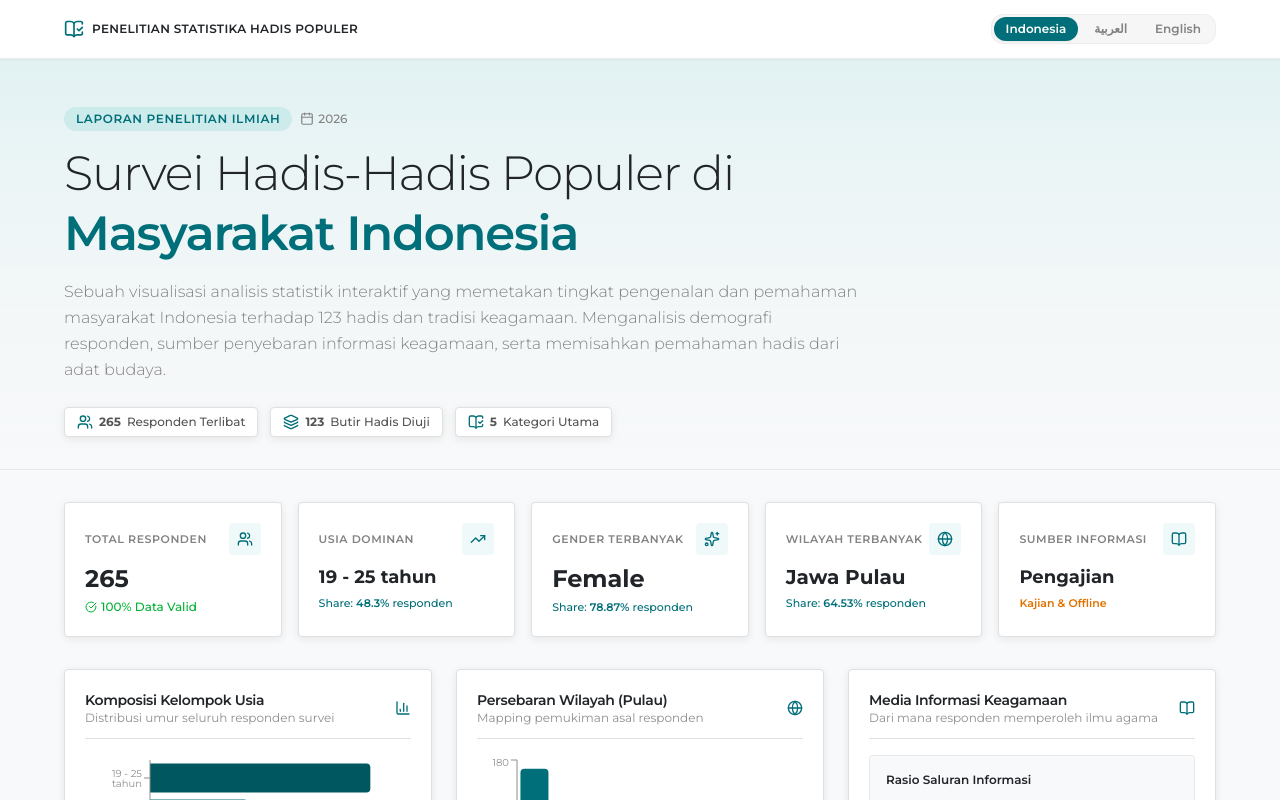
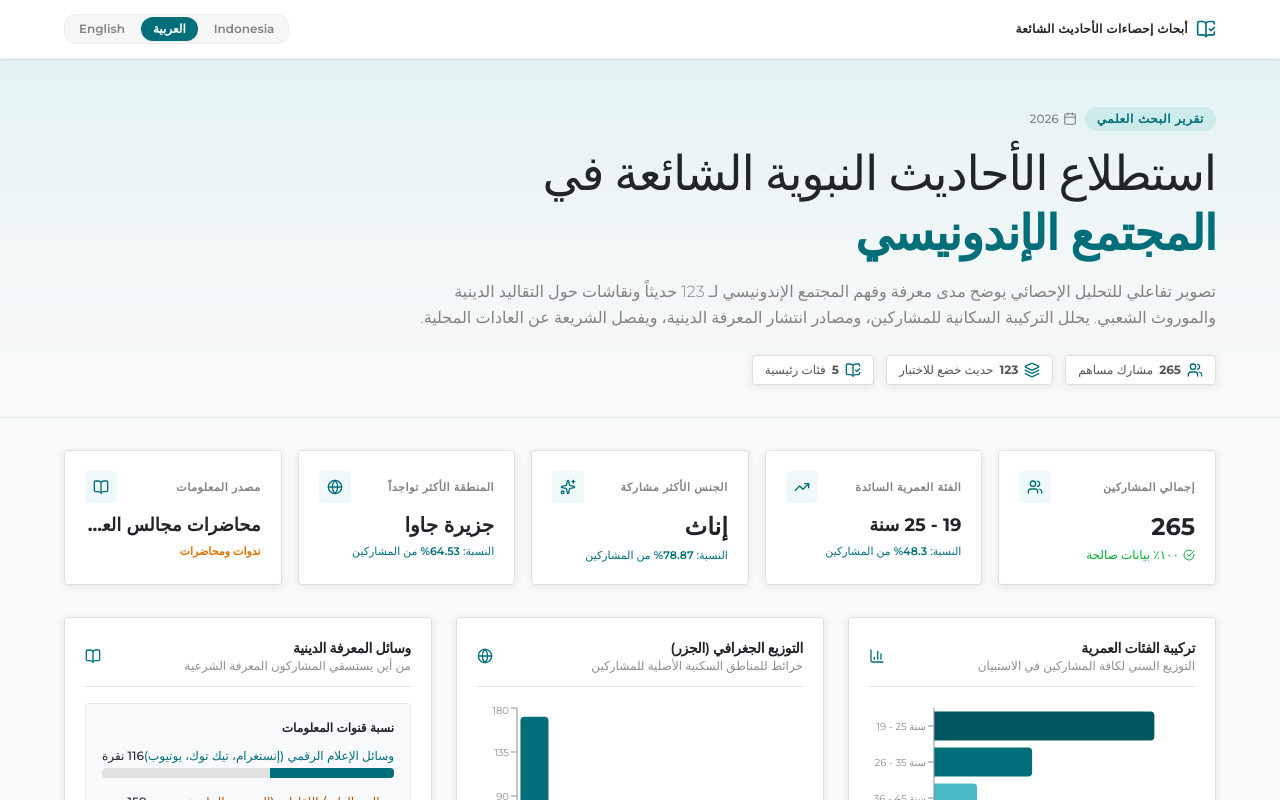
Before and after one commit to nabilamani/hadith-survey-analytics-id, a Next.js app: page / in a window 1280 px wide. Shown: the top 800 px of the page. Built offline with nearby package versions, Linux system fonts and the light colour scheme.

Commit message:
chore: Set default initial language to Arabic (ar)

```diff
--- a/src/app/page.tsx
+++ b/src/app/page.tsx
@@ -37,7 +37,7 @@ import { uiTranslations } from "@/data/uiTranslations";
 
 export default function Dashboard() {
   const [isMounted, setIsMounted] = useState(false);
-  const [globalLanguage, setGlobalLanguage] = useState<"id" | "ar" | "en">("id");
+  const [globalLanguage, setGlobalLanguage] = useState<"id" | "ar" | "en">("ar");
   const [selectedGroup, setSelectedGroup] = useState<number>(0); // 0 = Semua, 1-5 = Group 1-5
   const [searchQuery, setSearchQuery] = useState("");
   const [sortBy, setSortBy] = useState<"percentage-desc" | "percentage-asc" | "col-index">("percentage-desc");
```
